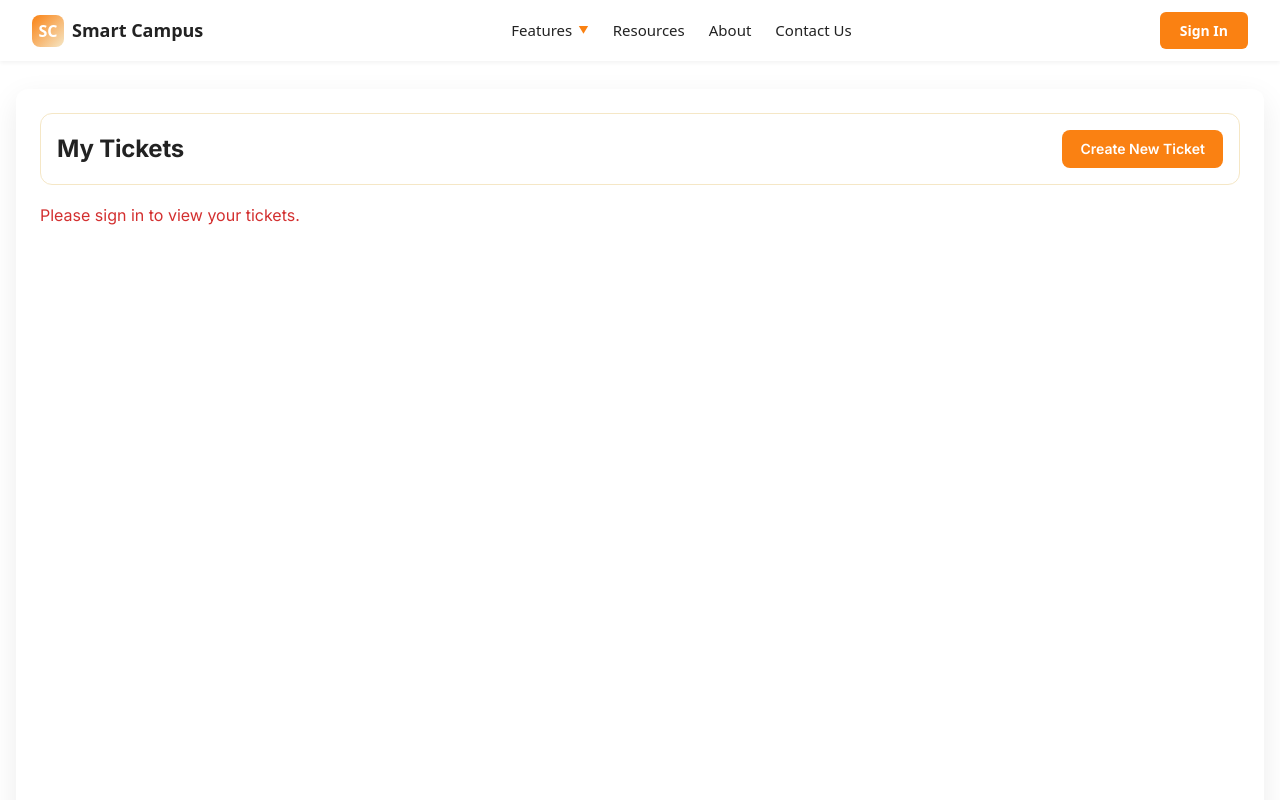
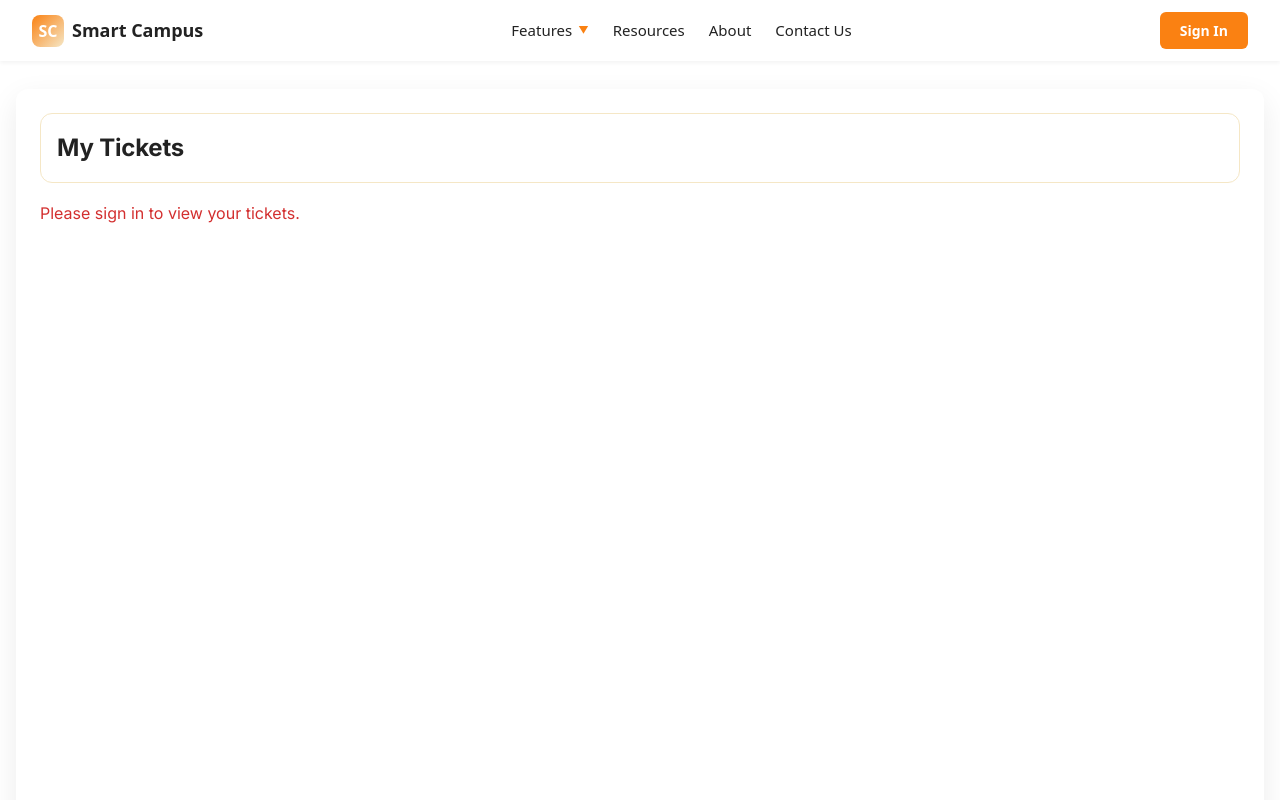
Before and after one commit to KulanyaLisaldi/it3030-paf-2026-smart-campus-groupXX, a React (Vite) app in the folder client/: page /my-tickets in a window 1280 px wide. Shown: the top 800 px of the page. Built offline with nearby package versions, Linux system fonts and the light colour scheme.

Commit message:
Remove unnecessary button from ticket detail page without affecting other features or files

```diff
--- a/client/src/pages/MyTickets.jsx
+++ b/client/src/pages/MyTickets.jsx
@@ -2,7 +2,6 @@ import React, { useEffect, useMemo, useState } from "react";
 import { useLocation, useNavigate } from "react-router-dom";
 import { getMyTickets } from "../api/tickets";
 import { getAuthToken } from "../api/http";
-import { CREATE_TICKET_PATH, rememberPostLoginPath } from "../utils/authRedirect";
 import { formatDurationSeconds, formatTicketInstant } from "../utils/slaFormat";
 import { appFontFamily } from "../utils/appFont";
 
@@ -272,10 +271,6 @@ export default function MyTickets() {
     setSearchText("");
   };
 
-  const handleButtonHover = (event, isHover) => {
-    event.target.style.backgroundColor = isHover ? "#E66A0A" : "#FA8112";
-  };
-
   useEffect(() => {
     const load = async () => {
       if (!getAuthToken()) {
@@ -314,36 +309,6 @@ export default function MyTickets() {
       <section style={cardStyle}>
         <div style={headerStripStyle}>
           <h1 style={titleStyle}>My Tickets</h1>
-
-          <button
-            type="button"
-            style={{
-              backgroundColor: "#FA8112",
-              color: "#FFFFFF",
-              border: "none",
-              borderRadius: "8px",
-              padding: "12px 18px",
-              fontSize: "14px",
-              fontWeight: 600,
-              lineHeight: 1,
-              display: "inline-flex",
-              alignItems: "center",
-              justifyContent: "center",
-              cursor: "pointer",
-            }}
-            onMouseEnter={(event) => handleButtonHover(event, true)}
-            onMouseLeave={(event) => handleButtonHover(event, false)}
-            onClick={() => {
-              if (!getAuthToken()) {
-                rememberPostLoginPath(CREATE_TICKET_PATH);
-                navigate("/signin", { state: { from: CREATE_TICKET_PATH } });
-              } else {
-                navigate(CREATE_TICKET_PATH);
-              }
-            }}
-          >
-            Create New Ticket
-          </button>
         </div>
 
         {location.state?.createdSuccess && (
```
